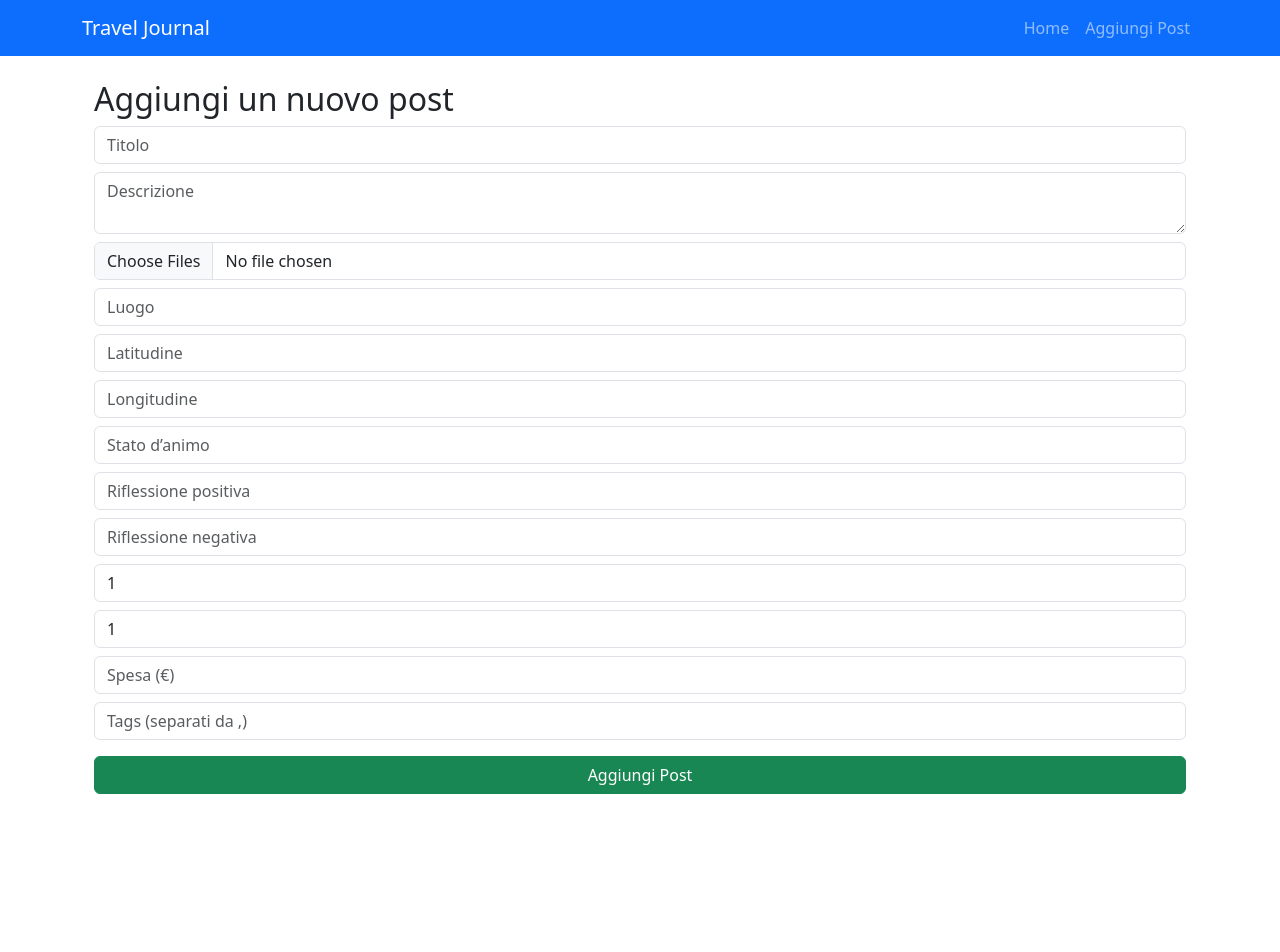
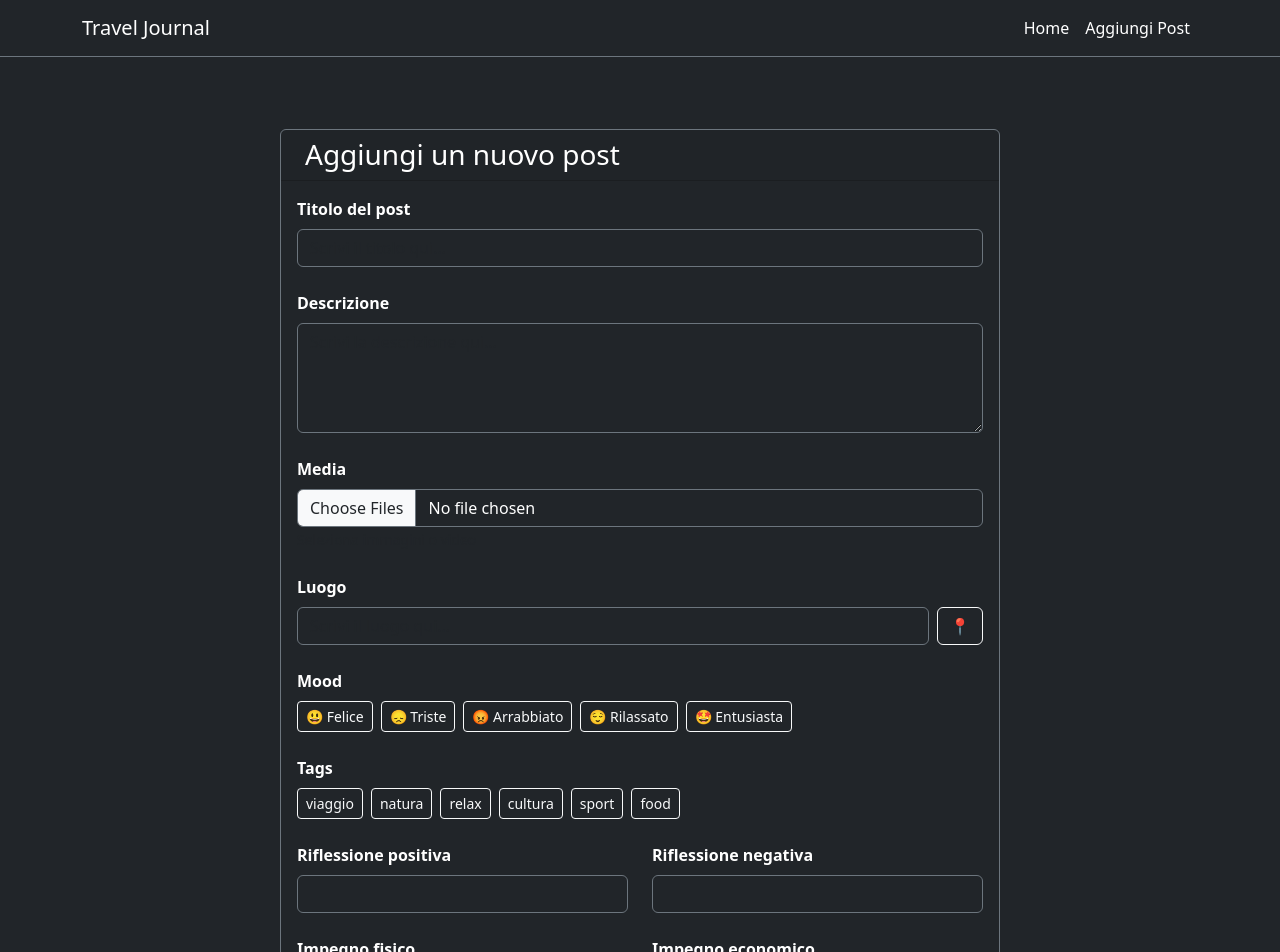
Before and after one commit to lucaconigliaro/Travel-Journal, a React (Vite) app: page /add in a window 1280 px wide. Shown: the top 952 px of the page. Before the commit the page ends 818 px from the top, so only its background shows below. Built offline with nearby package versions, Linux system fonts and the light colour scheme; no server answers.

Commit message:
enhance UI with dark theme; update Navbar and layout styles, improve PostsList component, and add placeholder text to Filters

```diff
--- a/package.json
+++ b/package.json
@@ -10,6 +10,7 @@
     "preview": "vite preview"
   },
   "dependencies": {
+    "@react-google-maps/api": "^2.20.7",
     "@supabase/supabase-js": "^2.55.0",
     "bootstrap": "^5.3.7",
     "react": "^19.1.1",
--- a/src/components/Navbar.jsx
+++ b/src/components/Navbar.jsx
@@ -3,9 +3,9 @@ import { Link } from 'react-router-dom';
 
 export default function Navbar() {
   return (
-    <nav className="navbar navbar-expand-lg navbar-dark bg-primary">
+    <nav className="navbar navbar-expand-lg navbar-dark bg-dark border-bottom border-secondary">
       <div className="container">
-        <Link className="navbar-brand" to="/">Travel Journal</Link>
+        <Link className="navbar-brand text-white" to="/">Travel Journal</Link>
         <button
           className="navbar-toggler"
           type="button"
@@ -21,10 +21,10 @@ export default function Navbar() {
         <div className="collapse navbar-collapse" id="navbarNav">
           <ul className="navbar-nav ms-auto">
             <li className="nav-item">
-              <Link className="nav-link" to="/">Home</Link>
+              <Link className="nav-link text-white" to="/">Home</Link>
             </li>
             <li className="nav-item">
-              <Link className="nav-link" to="/add">Aggiungi Post</Link>
+              <Link className="nav-link text-white" to="/add">Aggiungi Post</Link>
             </li>
           </ul>
         </div>
--- a/src/components/PostDetails.jsx
+++ b/src/components/PostDetails.jsx
@@ -3,50 +3,56 @@ import React, { useState } from 'react';
 export default function PostDetails({ post }) {
   const [activeIndex, setActiveIndex] = useState(0);
 
-  if (!post) return <p className="text-center mt-5">Seleziona un post per vedere i dettagli</p>;
+  if (!post) return <p className="text-center mt-5 text-white">Seleziona un post per vedere i dettagli</p>;
 
   const next = () => setActiveIndex((activeIndex + 1) % (post.media?.length || 1));
   const prev = () => setActiveIndex((activeIndex - 1 + (post.media?.length || 1)) % (post.media?.length || 1));
 
   return (
-    <div className="card">
+    <div className="card bg-dark text-white border-secondary">
       <div className="card-body">
-        {post.title && <h5 className="card-title">{post.title}</h5>}
-        {post.description && <p className="card-text">{post.description}</p>}
 
+        {/* Titolo e descrizione */}
+        {post.title && <h4 className="card-title mb-3">{post.title}</h4>}
+        {post.description && <p className="card-text mb-4">{post.description}</p>}
+
+        {/* Media */}
         {post.media?.length > 0 && (
-          <div className="position-relative mb-3">
-            <div>
+          <div className="position-relative mb-4">
             {post.media.map((m, i) => (
               <div key={i} style={{ display: i === activeIndex ? 'block' : 'none' }}>
                 {m.type === 'image' ? (
-                    <img src={m.url} alt="" className="d-block w-100" style={{ maxHeight: '400px', objectFit: 'cover' }} />
+                  <img src={m.url} alt="" className="d-block w-100 rounded" style={{ maxHeight: '400px', objectFit: 'cover' }} />
                 ) : (
-                    <video className="d-block w-100" controls style={{ maxHeight: '400px' }}>
+                  <video className="d-block w-100 rounded" controls style={{ maxHeight: '400px' }}>
                     <source src={m.url} type="video/mp4" />
                   </video>
                 )}
               </div>
             ))}
-            </div>
+
             {post.media.length > 1 && (
               <>
-                <button onClick={prev} className="btn btn-sm btn-outline-primary position-absolute top-50 start-0 translate-middle-y">‹</button>
-                <button onClick={next} className="btn btn-sm btn-outline-primary position-absolute top-50 end-0 translate-middle-y">›</button>
+                <button onClick={prev} className="btn btn-sm btn-outline-light position-absolute top-50 start-0 translate-middle-y">‹</button>
+                <button onClick={next} className="btn btn-sm btn-outline-light position-absolute top-50 end-0 translate-middle-y">›</button>
               </>
             )}
           </div>
         )}
 
-        {post.location_name && <p><strong>Luogo:</strong> {post.location_name}</p>}
-        {post.mood && <p><strong>Stato d’animo:</strong> {post.mood}</p>}
-        {post.positive_reflection && <p><strong>Riflessione positiva:</strong> {post.positive_reflection}</p>}
-        {post.negative_reflection && <p><strong>Riflessione negativa:</strong> {post.negative_reflection}</p>}
-        {post.physical_effort && <p><strong>Impegno fisico:</strong> {post.physical_effort}</p>}
-        {post.economic_effort && <p><strong>Effort economico:</strong> {post.economic_effort}</p>}
-        {post.spent && <p><strong>Spesa:</strong> {post.spent} €</p>}
-        {post.tags?.length > 0 && <p><strong>Tags:</strong> {post.tags.join(', ')}</p>}
-        {post.created_at && <p><small className="text-muted">{new Date(post.created_at).toLocaleString()}</small></p>}
+        {/* Informazioni del post */}
+        <div className="row g-3 mb-3">
+          {post.location_name && <p className="col-12"><strong>Luogo:</strong> {post.location_name}</p>}
+          {post.mood && <p className="col-12"><strong>Stato d’animo:</strong> {post.mood}</p>}
+          {post.positive_reflection && <p className="col-md-6"><strong>Riflessione positiva:</strong> {post.positive_reflection}</p>}
+          {post.negative_reflection && <p className="col-md-6"><strong>Riflessione negativa:</strong> {post.negative_reflection}</p>}
+          {post.physical_effort && <p className="col-md-4"><strong>Impegno fisico:</strong> {post.physical_effort}/5</p>}
+          {post.economic_effort && <p className="col-md-4"><strong>Impegno economico:</strong> {post.economic_effort}/5</p>}
+          {post.spent && <p className="col-md-4"><strong>Spesa:</strong> {post.spent} €</p>}
+          {post.tags?.length > 0 && <p className="col-12"><strong>Tags:</strong> {post.tags.join(', ')}</p>}
+          {post.created_at && <p className="col-12"><small className="text-muted">{new Date(post.created_at).toLocaleString()}</small></p>}
+        </div>
+
       </div>
     </div>
   );
--- a/src/layout/defaultLayout.jsx
+++ b/src/layout/defaultLayout.jsx
@@ -6,8 +6,10 @@ export default function DefaultLayout() {
   return (
     <>
       <Navbar />
-      <main className="container my-4">
-        <Outlet />
+      <main className="bg-dark min-vh-100 py-4 text-white">
+        <div className="container">
+          <Outlet />
+        </div>
       </main>
     </>
   );
--- a/src/pages/AddPost.jsx
+++ b/src/pages/AddPost.jsx
@@ -11,47 +11,51 @@ export default function AddPost() {
   const [description, setDescription] = useState('');
   const [files, setFiles] = useState([]);
   const [locationName, setLocationName] = useState('');
-  const [latitude, setLatitude] = useState('');
-  const [longitude, setLongitude] = useState('');
   const [mood, setMood] = useState('');
   const [positiveReflection, setPositiveReflection] = useState('');
   const [negativeReflection, setNegativeReflection] = useState('');
   const [physicalEffort, setPhysicalEffort] = useState(1);
   const [economicEffort, setEconomicEffort] = useState(1);
   const [spent, setSpent] = useState('');
-  const [tags, setTags] = useState('');
+  const [tags, setTags] = useState([]);
   const [loading, setLoading] = useState(false);
+
+  const moodOptions = ["😃 Felice", "😞 Triste", "😡 Arrabbiato", "😌 Rilassato", "🤩 Entusiasta"];
+  const tagOptions = ["viaggio", "natura", "relax", "cultura", "sport", "food"];
+  const effortOptions = [1,2,3,4,5];
 
   const handleFilesChange = (e) => setFiles(Array.from(e.target.files));
 
+  const handleUseCurrentLocation = () => {
+    if (!navigator.geolocation) {
+      alert("Geolocalizzazione non supportata dal browser");
+      return;
+    }
+    navigator.geolocation.getCurrentPosition(
+      (position) => {
+        const { latitude, longitude } = position.coords;
+        setLocationName(`Lat: ${latitude.toFixed(5)}, Lng: ${longitude.toFixed(5)}`);
+      },
+      () => alert("Impossibile ottenere la posizione, inserisci il luogo manualmente")
+    );
+  };
+
   const handleSubmit = async (e) => {
     e.preventDefault();
-    if (!files.length) {
-      alert("Seleziona almeno un file");
-      return;
-    }
+    if (!files.length) { alert("Seleziona almeno un file"); return; }
 
     setLoading(true);
-
     try {
       const mediaUrls = [];
-
       for (let file of files) {
         const filePath = `${Date.now()}-${file.name}`;
-        const { error: uploadError } = await supabase.storage
-          .from('media')
-          .upload(filePath, file);
+        const { error: uploadError } = await supabase.storage.from('media').upload(filePath, file);
         if (uploadError) throw uploadError;
 
-        const { data: { publicUrl }, error: urlError } = supabase.storage
-          .from('media')
-          .getPublicUrl(filePath);
+        const { data: { publicUrl }, error: urlError } = supabase.storage.from('media').getPublicUrl(filePath);
         if (urlError) throw urlError;
 
-        mediaUrls.push({
-          type: file.type.startsWith('video') ? 'video' : 'image',
-          url: publicUrl,
-        });
+        mediaUrls.push({ type: file.type.startsWith('video') ? 'video' : 'image', url: publicUrl });
       }
 
       await addPost({
@@ -59,47 +63,131 @@ export default function AddPost() {
         description,
         media: mediaUrls,
         location_name: locationName,
-        latitude: latitude ? parseFloat(latitude) : null,
-        longitude: longitude ? parseFloat(longitude) : null,
         mood,
         positive_reflection: positiveReflection,
         negative_reflection: negativeReflection,
-        physical_effort: parseInt(physicalEffort),
-        economic_effort: parseInt(economicEffort),
+        physical_effort: physicalEffort,
+        economic_effort: economicEffort,
         spent: spent ? parseFloat(spent) : null,
-        tags: tags ? tags.split(',').map(t => t.trim()) : [],
+        tags,
       });
 
       navigate('/');
     } catch (err) {
-      console.error('Errore handleSubmit:', err);
-      alert('Errore durante l’aggiunta del post');
-    } finally {
-      setLoading(false);
-    }
+      console.error(err);
+      alert("Errore durante l'invio del post");
+    } finally { setLoading(false); }
+  };
+
+  const toggleTag = (tag) => {
+    if (tags.includes(tag)) setTags(tags.filter(t => t !== tag));
+    else setTags([...tags, tag]);
   };
 
   return (
-    <div className="container mt-4">
-      <h2>Aggiungi un nuovo post</h2>
-      <form onSubmit={handleSubmit} className="d-flex flex-column gap-2">
-        <input type="text" placeholder="Titolo" value={title} onChange={e => setTitle(e.target.value)} required className="form-control" />
-        <textarea placeholder="Descrizione" value={description} onChange={e => setDescription(e.target.value)} className="form-control" />
-        <input type="file" multiple onChange={handleFilesChange} className="form-control" />
-        <input type="text" placeholder="Luogo" value={locationName} onChange={e => setLocationName(e.target.value)} className="form-control" />
-        <input type="number" placeholder="Latitudine" value={latitude} onChange={e => setLatitude(e.target.value)} className="form-control" />
-        <input type="number" placeholder="Longitudine" value={longitude} onChange={e => setLongitude(e.target.value)} className="form-control" />
-        <input type="text" placeholder="Stato d’animo" value={mood} onChange={e => setMood(e.target.value)} className="form-control" />
-        <input type="text" placeholder="Riflessione positiva" value={positiveReflection} onChange={e => setPositiveReflection(e.target.value)} className="form-control" />
-        <input type="text" placeholder="Riflessione negativa" value={negativeReflection} onChange={e => setNegativeReflection(e.target.value)} className="form-control" />
-        <input type="number" placeholder="Impegno fisico (1-5)" value={physicalEffort} onChange={e => setPhysicalEffort(e.target.value)} min="1" max="5" className="form-control" />
-        <input type="number" placeholder="Effort economico (1-5)" value={economicEffort} onChange={e => setEconomicEffort(e.target.value)} min="1" max="5" className="form-control" />
-        <input type="number" placeholder="Spesa (€)" value={spent} onChange={e => setSpent(e.target.value)} className="form-control" />
-        <input type="text" placeholder="Tags (separati da ,)" value={tags} onChange={e => setTags(e.target.value)} className="form-control" />
-        <button type="submit" className="btn btn-success mt-2" disabled={loading}>
-          {loading ? 'Caricamento...' : 'Aggiungi Post'}
-        </button>
-      </form>
+    <div className="bg-dark min-vh-100 py-5">
+      <div className="container">
+        <div className="row justify-content-center">
+          <div className="col-lg-8">
+            <div className="card text-white bg-dark border-secondary">
+              <div className="card-header">
+                <h3 className="mb-0"><i className="bi bi-plus-circle-fill me-2"></i>Aggiungi un nuovo post</h3>
+              </div>
+              <div className="card-body">
+                <form onSubmit={handleSubmit}>
+
+                  {/* Titolo e descrizione */}
+                  <div className="mb-4">
+                    <label className="form-label fw-semibold">Titolo del post</label>
+                    <input type="text" className="form-control bg-dark text-white border-secondary" value={title} onChange={e => setTitle(e.target.value)} required placeholder="Scrivi il titolo qui..." />
+                  </div>
+                  <div className="mb-4">
+                    <label className="form-label fw-semibold">Descrizione</label>
+                    <textarea className="form-control bg-dark text-white border-secondary" rows="4" value={description} onChange={e => setDescription(e.target.value)} placeholder="Scrivi la descrizione qui..." />
+                  </div>
+
+                  {/* File upload */}
+                  <div className="mb-4">
+                    <label className="form-label fw-semibold">Media</label>
+                    <input type="file" multiple className="form-control bg-dark text-white border-secondary" onChange={handleFilesChange} />
+                    <small className="text-muted">Seleziona immagini o video</small>
+                  </div>
+
+                  {/* Location */}
+                  <div className="mb-4">
+                    <label className="form-label fw-semibold">Luogo</label>
+                    <div className="d-flex gap-2">
+                      <input type="text" placeholder="Scrivi il luogo qui..." className="form-control bg-dark text-white border-secondary" value={locationName} onChange={e => setLocationName(e.target.value)} />
+                      <button type="button" className="btn btn-outline-light" onClick={handleUseCurrentLocation}>📍</button>
+                    </div>
+                  </div>
+
+                  {/* Mood */}
+                  <div className="mb-4">
+                    <label className="form-label fw-semibold">Mood</label>
+                    <div className="d-flex flex-wrap gap-2">
+                      {moodOptions.map(m => (
+                        <button key={m} type="button" onClick={() => setMood(m)} className={`btn btn-sm ${mood===m ? 'btn-light text-dark' : 'btn-outline-light'}`}>{m}</button>
+                      ))}
+                    </div>
+                  </div>
+
+                  {/* Tags */}
+                  <div className="mb-4">
+                    <label className="form-label fw-semibold">Tags</label>
+                    <div className="d-flex flex-wrap gap-2">
+                      {tagOptions.map(tag => (
+                        <button key={tag} type="button" onClick={() => toggleTag(tag)} className={`btn btn-sm ${tags.includes(tag) ? 'btn-light text-dark' : 'btn-outline-light'}`}>{tag}</button>
+                      ))}
+                    </div>
+                  </div>
+
+                  {/* Riflessioni */}
+                  <div className="row mb-4">
+                    <div className="col-md-6">
+                      <label className="form-label fw-semibold">Riflessione positiva</label>
+                      <input type="text" className="form-control bg-dark text-white border-secondary" value={positiveReflection} onChange={e => setPositiveReflection(e.target.value)} />
+                    </div>
+                    <div className="col-md-6">
+                      <label className="form-label fw-semibold">Riflessione negativa</label>
+                      <input type="text" className="form-control bg-dark text-white border-secondary" value={negativeReflection} onChange={e => setNegativeReflection(e.target.value)} />
+                    </div>
+                  </div>
+
+                  {/* Impegno fisico ed economico */}
+                  <div className="row mb-4">
+                    <div className="col-md-6">
+                      <label className="form-label fw-semibold">Impegno fisico</label>
+                      <select className="form-select bg-dark text-white border-secondary" value={physicalEffort} onChange={e => setPhysicalEffort(parseInt(e.target.value))}>
+                        {effortOptions.map(n => <option key={n} value={n}>{n}</option>)}
+                      </select>
+                    </div>
+                    <div className="col-md-6">
+                      <label className="form-label fw-semibold">Impegno economico</label>
+                      <select className="form-select bg-dark text-white border-secondary" value={economicEffort} onChange={e => setEconomicEffort(parseInt(e.target.value))}>
+                        {effortOptions.map(n => <option key={n} value={n}>{n}</option>)}
+                      </select>
+                    </div>
+                  </div>
+
+                  {/* Spesa */}
+                  <div className="mb-4">
+                    <label className="form-label fw-semibold">Spesa (€)</label>
+                    <input type="number" className="form-control bg-dark text-white border-secondary" value={spent} onChange={e => setSpent(e.target.value)} min="0" step="0.01" placeholder="0.00" />
+                  </div>
+
+                  {/* Bottoni */}
+                  <div className="d-flex justify-content-end gap-2">
+                    <button type="button" className="btn btn-outline-light" onClick={() => navigate('/')}>Annulla</button>
+                    <button type="submit" className="btn btn-light text-dark" disabled={loading}>{loading ? 'Caricamento...' : 'Aggiungi Post'}</button>
+                  </div>
+
+                </form>
+              </div>
+            </div>
+          </div>
+        </div>
+      </div>
     </div>
   );
 }
```
Also changed, not shown: src/components/Filters.jsx (+37 -15 lines), src/components/PostCard.jsx (+86 -50 lines), src/components/PostsList.jsx (+30 -7 lines), src/pages/Home.jsx (+8 -4 lines), 1 other file (tests, documents, lock files or other folders). Lines whose indentation alone changed are shown as unchanged.
